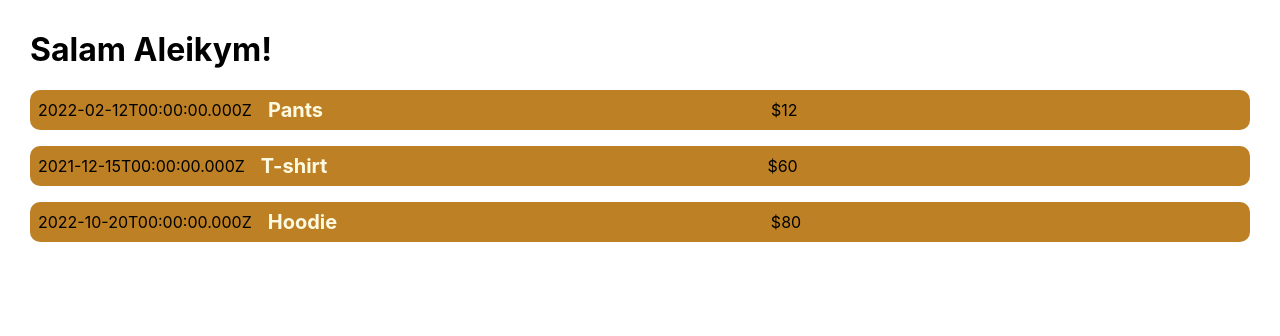
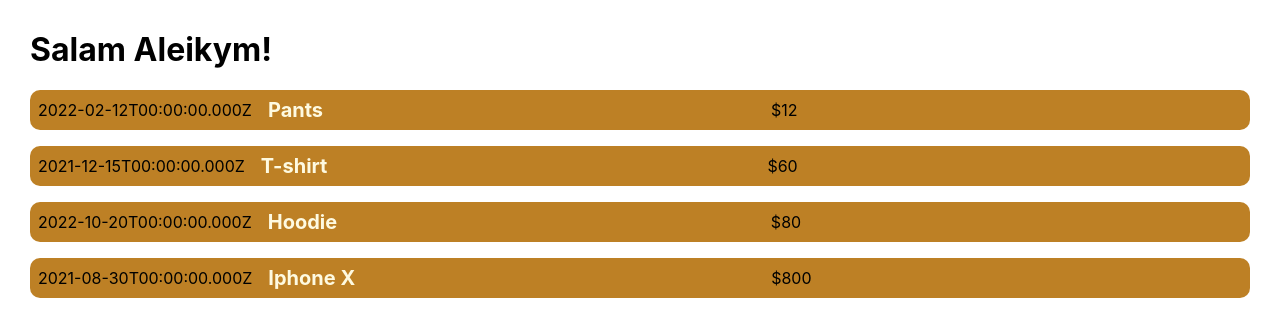
Before and after one commit to feelpainbitc/spending_schedule_react, a JavaScript app: page / in a window 1280 px wide. Shown: the top 336 px of the page. Built offline with nearby package versions, Linux system fonts and the light colour scheme.

Commit message:
add one more costitem

```diff
--- a/src/App.js
+++ b/src/App.js
@@ -17,6 +17,11 @@ const costs=[
     date: new Date(2022,9,20),
     description: "Hoodie",
     amount: 80
+  },
+  {
+    date: new Date(2021,7,30),
+    description:"Iphone X",
+    amount: 800
   }
 ];
 
@@ -32,6 +37,9 @@ const costs=[
          <CostItem date={costs[2].date}
          description={costs[2].description}
          amount={costs[2].amount}></CostItem>
+         <CostItem date={costs[3].date}
+         description={costs[3].description}
+         amount={costs[3].amount}></CostItem>
     </div>
   );
 }
```
